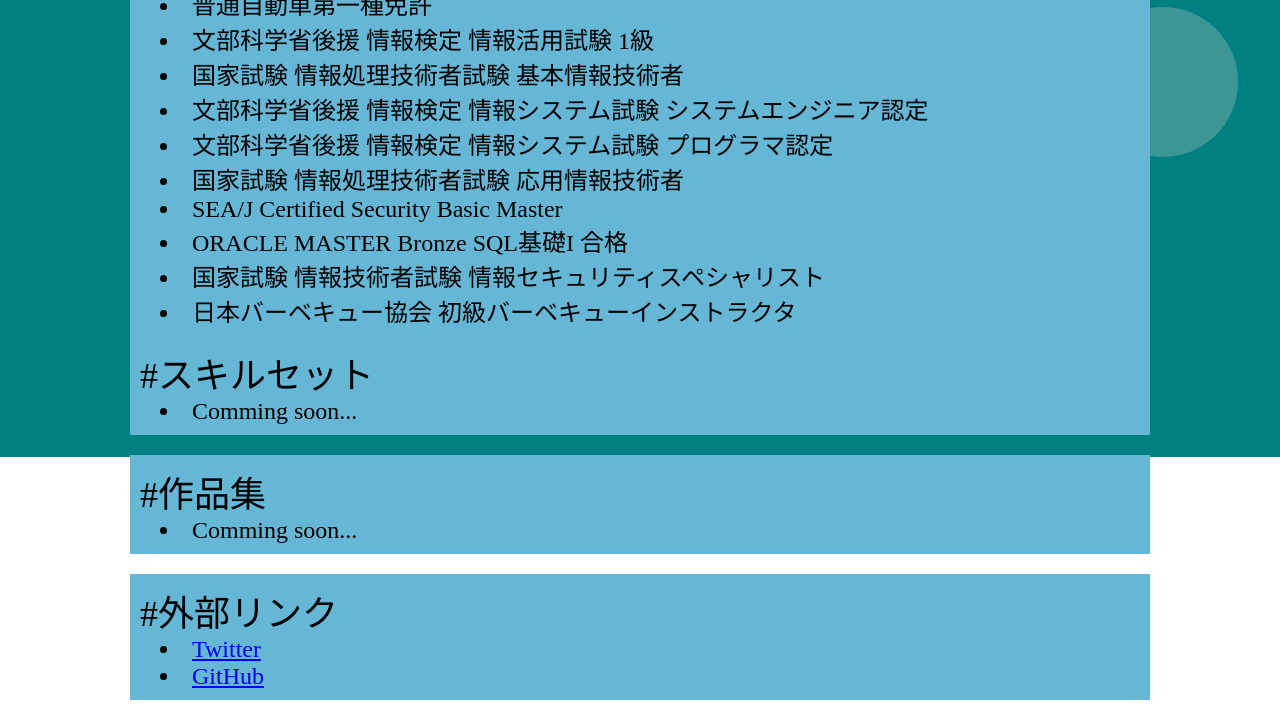
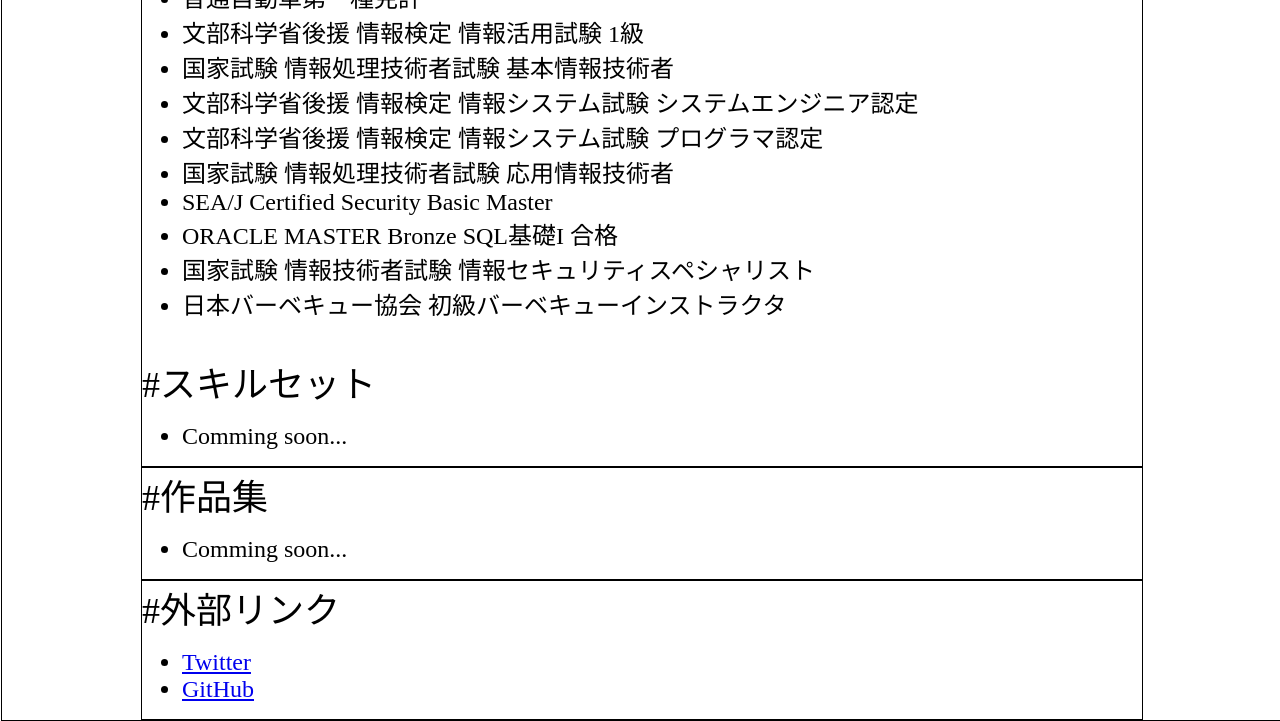
Before and after one commit to rphosoka/wannoko.github.io, a plain HTML site: page index.html in a window 1280 px wide. Shown: the part 503-1224 px from the top of the page. Drawn offline with Linux system fonts and the light colour scheme; a web font is replaced by a local one.

Commit message:
下書き作成

```diff
--- a/css/index.css
+++ b/css/index.css
@@ -1,212 +1,75 @@
-* {
+.background {
+	position: absolute;
+	top: 0;
 	width: 100%;
 	height: auto;
+	padding: 0px;
 	margin: 0px;
-	padding: 0px;
-	overflow-wrap : break-word;
-	font-family: "Nico Moji";
+	border: solid 1px;
 }
 
 .title {
+	position: absolute;
+	top: 0;
+	width: 100%;
 	height: 200px;
-	position: absolute;
-	top: 0%;
-	left: 50%;
-	-webkit-transform: translate(-50%);
-	transform: translate(-50%);
 	z-index: 1;
+	border: solid 1px;
 }
 
 .title_text {
 	font-size: 100px;
-	text-align: center;
+	font-family: "Nico Moji";
+	text-align: center
 }
 
 .container {
-	padding-top: 220px;
+	position: absolute;
+	top: 200px;
+	width: 100%;
+	height: auto;
+	z-index: 1;
+	border: solid 1px;
+	overflow-wrap : break-word;
+}
+
+.contents {
+	padding-top: 20px;
 	display: flex;
 	justify-content: center;
 	flex-wrap: wrap;
 }
 
-.container .container_title {
+.content {
+}
+
+.contents .contents_title {
 	font-size: 36px;
 }
-.container li {
-	list-style-position: inside;
+
+.contents li {
 	font-size: 24px;
-	padding-left: 20px;
 }
 
 .personal_infomations {
 	width: 1000px;
-	height: auto;
-	margin: 10px;
-	background-color: #66b6d5;
-	z-index: 1;
-	padding: 10px;
+	border: solid 1px;
 }
 
 .skills {
 	width: 1000px;
-	height: auto;
-	margin: 10px;
-	background-color: #66b6d5;
-	z-index: 1;
-	padding: 10px;
+	border: solid 1px;
+
 }
+
 .portfolios {
 	width: 1000px;
-	height: auto;
-	margin: 10px;
-	background-color: #66b6d5;
-	z-index: 1;
-	padding: 10px;
+	border: solid 1px;
+
 }
 
 .services {
 	width: 1000px;
-	height: auto;
-	margin: 10px;
-	background-color: #66b6d5;
-	z-index: 1;
-	padding: 10px;
+	border: solid 1px;
+
 }
-
-.background {
-	position: absolute;
-	background: #008080;
-	background: -webkit-linear-gradient(to left, #008080, #008080);
-	width: 100%;
-	height: 120vh;
-	top: 0%;
-	z-index:0;
-}
-
-.circles {
-	position: absolute;
-	top: 0;
-	left: 0;
-	width: 100%;
-	height: 100%;
-	overflow: hidden;
-}
-
-.circles li {
-	position: absolute;
-	display: block;
-	list-style: none;
-	width: 20px;
-	height: 20px;
-	background: rgba(200, 200, 200, 0.8);
-	animation: animate 2s linear infinite;
-	bottom: -200px;
-}
-
-.circles li:nth-child(1) {
-	left: 25%;
-	width: 80px;
-	height: 80px;
-	animation-delay: 0s;
-}
-
-.circles li:nth-child(2) {
-	left: 10%;
-	width: 20px;
-	height: 20px;
-	animation-delay: 2.5s;
-	animation-duration: 1.5s;
-}
-
-.circles li:nth-child(3) {
-	left: 70%;
-	width: 20px;
-	height: 20px;
-	animation-delay: 4s;
-}
-
-.circles li:nth-child(4) {
-	left: 40%;
-	width: 60px;
-	height: 60px;
-	animation-delay: 0s;
-	animation-duration: 1s;
-}
-
-.circles li:nth-child(5) {
-	left: 65%;
-	width: 20px;
-	height: 20px;
-	animation-delay: 0s;
-	animation-duration: 2.5s;
-}
-
-.circles li:nth-child(6) {
-	left: 75%;
-	width: 110px;
-	height: 110px;
-	animation-delay: 3s;
-}
-
-.circles li:nth-child(7) {
-	left: 35%;
-	width: 200px;
-	height: 200px;
-	animation-delay: 1s;
-	animation-duration: 15s;
-}
-
-.circles li:nth-child(8) {
-	left: 50%;
-	width: 25px;
-	height: 25px;
-	animation-delay: 10s;
-	animation-duration: 1.8s;
-}
-
-.circles li:nth-child(9) {
-	left: 20%;
-	width: 15px;
-	height: 15px;
-	animation-delay: 2s;
-	animation-duration: 2s;
-}
-
-.circles li:nth-child(10) {
-	left: 85%;
-	width: 150px;
-	height: 150px;
-	animation-duration: 10s;
-}
-
-@keyframes animate {
-	0% {
-		transform: translateY(0) rotate(0deg);
-		border-radius: 50%;
-		opacity: 0.5;
-	}
-	80% {
-		opacity: 0.3;
-	}
-	100% {
-		transform: translateY(-1000px) rotate(720deg);
-		border-radius: 50%;
-		opacity: 0;
-	}
-}
-
-@-webkit-keyframes animate {
-	0% {
-		transform: translateY(0) rotate(0deg);
-		border-radius: 50%;
-		opacity: 0.5;
-	}
-	80% {
-		opacity: 0.3;
-	}
-	100% {
-		transform: translateY(-1000px) rotate(720deg);
-		border-radius: 50%;
-		opacity: 0;
-	}
-}
--- a/index.html
+++ b/index.html
@@ -7,7 +7,7 @@
 	<title>わんのこのWAN</title>
 </head>
 
-<body>
+<body class="background">
 	<div class="title">
 		<div class="title_text">
 			WANNOKO's<br>
@@ -15,16 +15,17 @@
 		</div>
 	</div>
 	<div class="container">
-		<div class="personal_infomations">
-			<div class="container_title">#基本情報</div>
+		<div class="contents">
+			<div class="content personal_infomations">
+				<div class="contents_title">#基本情報</div>
 				<ul>
 					<li>名前: わんのこ</li>
 					<li>年齢: ２３</li>
 					<li>座右の銘: 縁の下の力持ち</li>
 				</ul>
 			</div>
-		<div class="skills">
-			<div class="container_title">#保有資格</div>
+			<div class="content skills">
+				<div class="contents_title">#保有資格</div>
 				<ul>
 					<li>普通自動車第一種免許</li>
 					<li>文部科学省後援 情報検定 情報活用試験 1級</li>
@@ -38,27 +39,29 @@
 					<li>日本バーベキュー協会 初級バーベキューインストラクタ</li>
 				</ul>
 				<br>
-			<div class="container_title">#スキルセット</div>
+				<div class="content contents_title">#スキルセット</div>
 				<ul>
 					<li>Comming soon...</li>
 				</ul>
 			</div>
-		<div class="portfolios">
-			<div class="container_title">#作品集</div>
+			<div class="content portfolios">
+				<div class="contents_title">#作品集</div>
 				<ul>
 					<li>Comming soon...</li>
 				</ul>
 			</div>
-		<div class="services">
-			<div class="container_title">#外部リンク</div>
+			<div class="content services">
+				<div class="contents_title">#外部リンク</div>
 				<ul>
 					<li><a href="https://twitter.com/wannoko">Twitter</a></li>
 					<li><a href="https://github.com/wannoko">GitHub</a></li>
 				</ul>
 			</div>
 		</div>
-	<div class="background">
-		<ul class="circles">
+	</div>
+
+	<!-- backgound bubbles -->
+	<ul class="bubbles">
 		<li></li>
 		<li></li>
 		<li></li>
@@ -70,5 +73,4 @@
 		<li></li>
 		<li></li>
 	</ul>
-	</div>
 </body>
```
Lines whose indentation alone changed are shown as unchanged.
